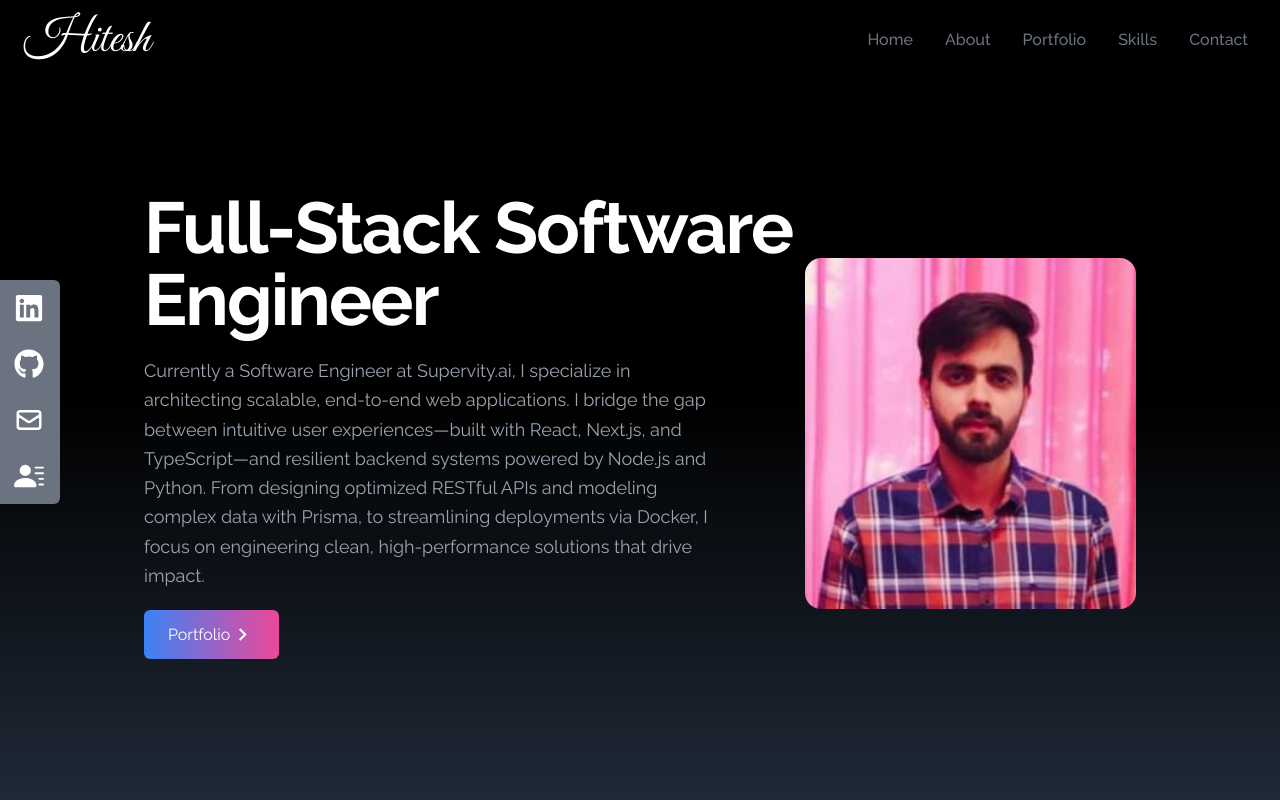
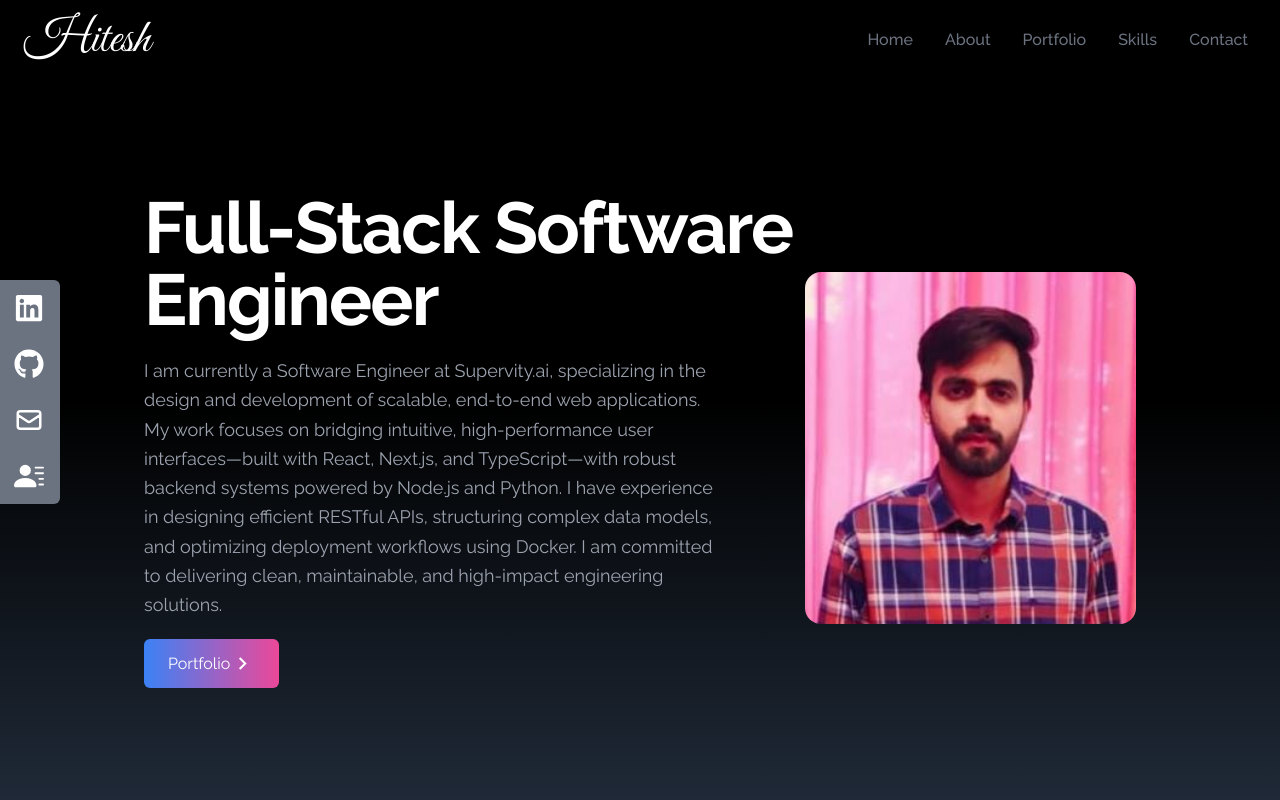
Before and after one commit to hiteshbatra1/Portfolio-Project, a React (Create React App) app: page / in a window 1280 px wide. Shown: the top 800 px of the page. Built offline with nearby package versions, Linux system fonts and the light colour scheme.

Commit message:
update portfolio (#4)

```diff
--- a/src/components/Home.js
+++ b/src/components/Home.js
@@ -15,13 +15,15 @@ const Home = () => {
           </h2>
 
           <p className="text-gray-400 py-5 max-w-xl text-center sm:text-left text-lg leading-relaxed">
-            Currently a Software Engineer at Supervity.ai, I specialize in
-            architecting scalable, end-to-end web applications. I bridge the gap
-            between intuitive user experiences—built with React, Next.js, and
-            TypeScript—and resilient backend systems powered by Node.js and
-            Python. From designing optimized RESTful APIs and modeling complex
-            data with Prisma, to streamlining deployments via Docker, I focus on
-            engineering clean, high-performance solutions that drive impact.
+            I am currently a Software Engineer at Supervity.ai, specializing in
+            the design and development of scalable, end-to-end web applications.
+            My work focuses on bridging intuitive, high-performance user
+            interfaces—built with React, Next.js, and TypeScript—with robust
+            backend systems powered by Node.js and Python. I have experience in
+            designing efficient RESTful APIs, structuring complex data models,
+            and optimizing deployment workflows using Docker. I am committed to
+            delivering clean, maintainable, and high-impact engineering
+            solutions.
           </p>
 
           <div>
--- a/src/components/Portfolio.js
+++ b/src/components/Portfolio.js
@@ -15,7 +15,7 @@ const Portfolio = () => {
       id: 1,
       src: streamaiApp,
       code: "https://github.com/hiteshbatra1/Stream-AI-Project",
-      live: "https://github.com/hiteshbatra1/Stream-AI-Project",
+      live: "https://stream-ai-project-hitesh.vercel.app/sign-in",
       title: "Stream AI",
     },
     {
```
Also changed, not shown: 1 other file (tests, documents, lock files or other folders).
